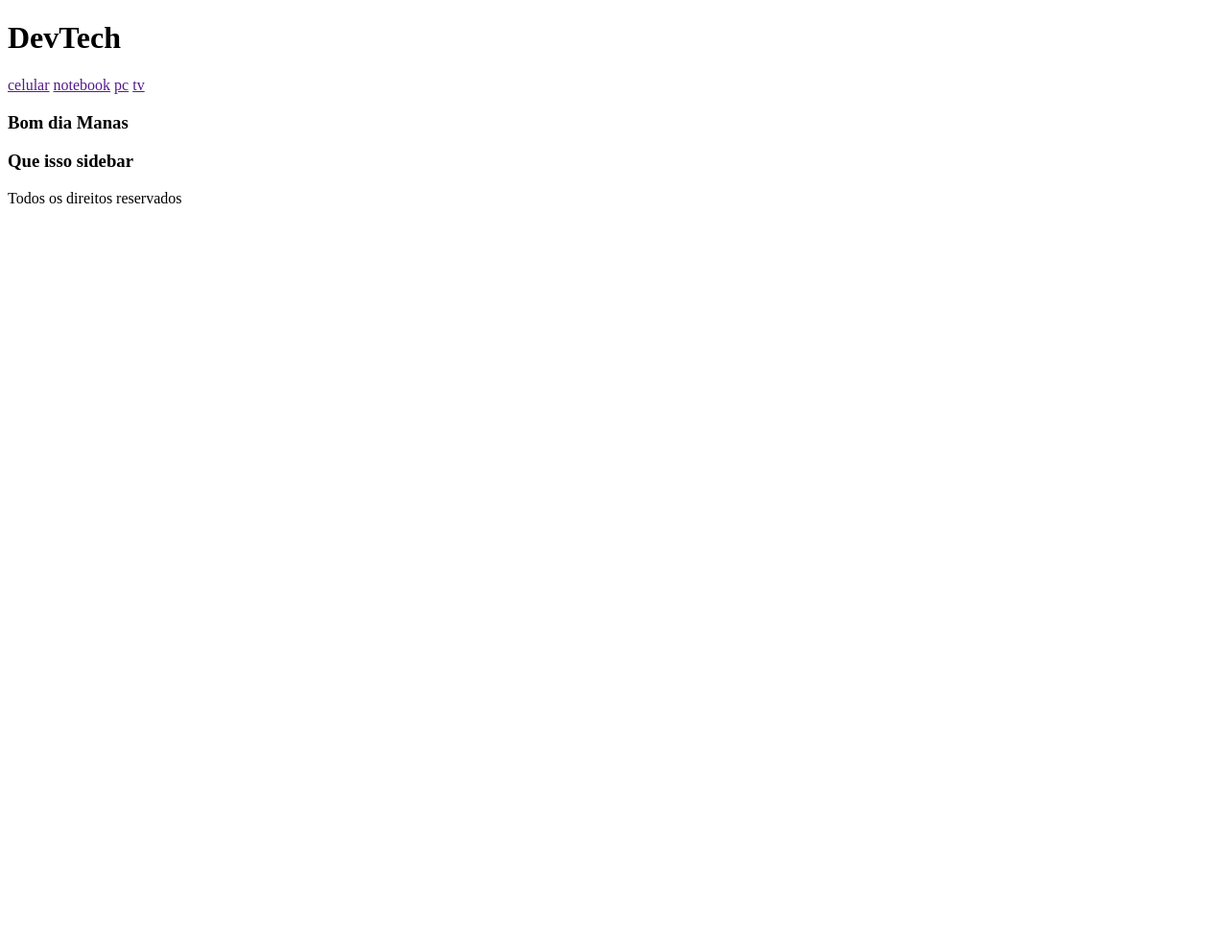
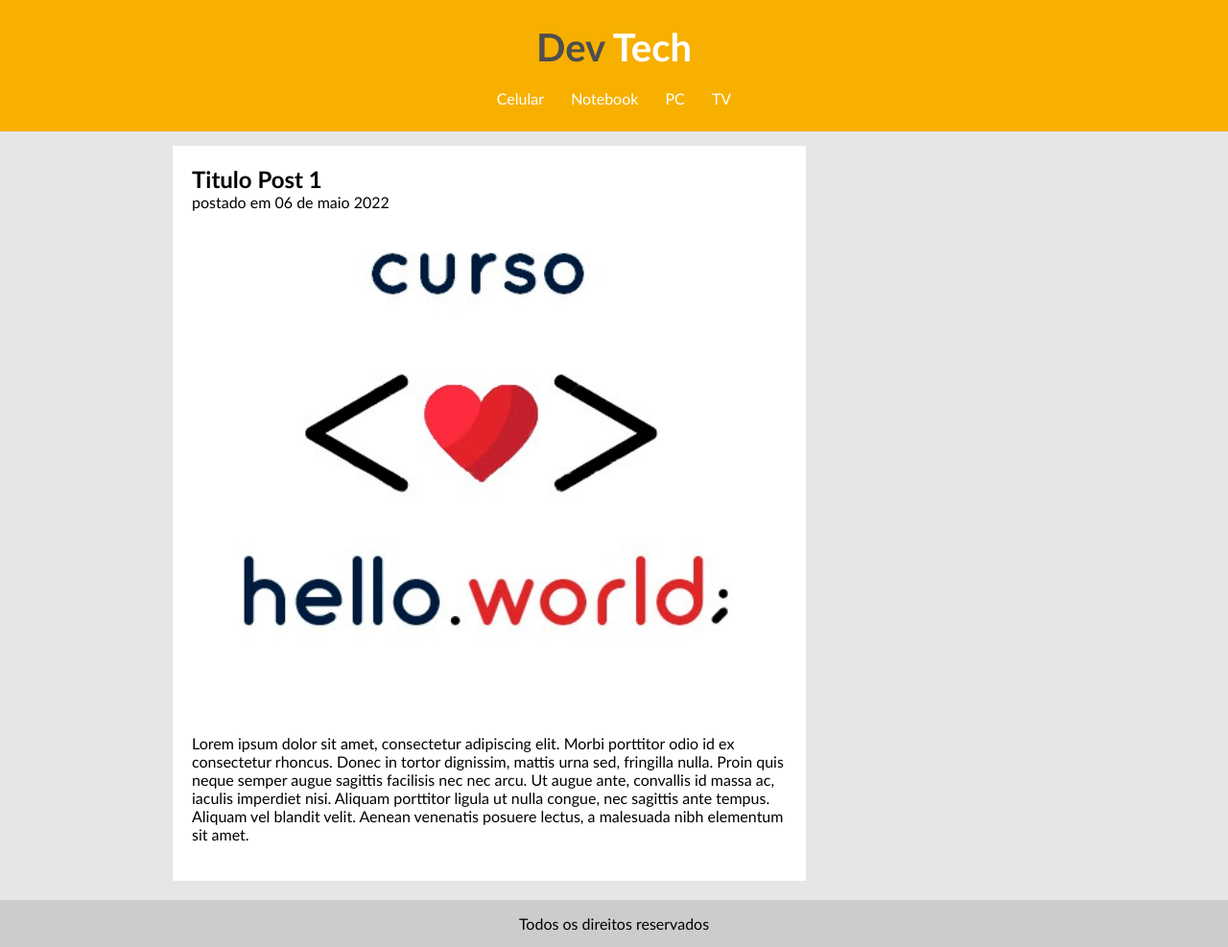
Before and after one commit to bialeca/meu1site, a plain HTML site: page index.html in a window 1280 px wide. Shown: the whole page at 96% size. Before the commit the page ends 800 px from the top, so only its background shows below. Drawn offline with Linux system fonts and the light colour scheme.

Commit message:
Add files via upload

```diff
--- a/index.html
+++ b/index.html
@@ -3,32 +3,42 @@
 	<head>
  	<title>DevTech</title>
  		<meta charset="utf-8">
- 			<link rel="sltylesheet" type="text/css" href="style.css">
+ 			<link rel="stylesheet" type="text/css" href="style.css">
 	</head>
 		<body>
 			<header>
 			 	<div id="logo">
-					<h1>Dev<span class="branco">Tech</span></h1>
+					<h1>Dev<span class="branco"> Tech </span></h1>
 				</div>
 					 <nav>
-						  <a href="">celular</a>
-						  <a href="">notebook</a>
-						  <a href="">pc</a>
-						  <a href="">tv</a>
+						  <a href="">Celular</a>
+						  <a href="">Notebook</a>
+						  <a href="">PC</a>
+						  <a href="">TV</a>
 					 </nav>
 			</header>
 						<section>
 							<div id="post">
-							<h3>
-							Bom dia Manas
-							</h3>
+								<div class="postagem">
+									<h2> Titulo Post 1 </h2>
+									<span class="dataPost">postado em 06 de maio 2022</span>
+									<img src="imagem1.jpg">
+										<p>Lorem ipsum dolor sit amet,
+										consectetur adipiscing elit. Morbi porttitor
+										odio id ex consectetur rhoncus. Donec in
+										tortor dignissim, mattis urna sed, fringilla
+										nulla. Proin quis neque semper augue
+										sagittis facilisis nec nec arcu. Ut augue
+										ante, convallis id massa ac, iaculis
+										imperdiet nisi. Aliquam porttitor ligula ut
+										nulla congue, nec sagittis ante tempus.
+										Aliquam vel blandit velit. Aenean venenatis
+										posuere lectus, a malesuada nibh
+										elementum sit amet.</p>
+										<a href="">Leia mais</a>
+								</div>
 							</div>
-
-							<div id="sidebar">
-							<h3>
-							Que isso sidebar
-							</h3>
-							</div>
+							<div id="sidebar"></div>
 
 						</section>
 					<footer>
--- a/style.css
+++ b/style.css
@@ -4,7 +4,7 @@
 }
 	body {
 	 font-size: 16px;
-	 font-family: "Trebuchet MS", Helvetica , sans-serif;
+	 font-family: "Trebuchet MS", Helvetica, sans-serif;
 	 background: #e6e6e6;
 	}
 		header {
@@ -12,7 +12,7 @@
 		 padding: 15px;
 		 text-align: center;
 		}
-			#logo, nav{
+			#logo, nav {
 			 padding: 10px;
 			 }
 				h1 {
@@ -23,36 +23,44 @@
 					 color: #fff;
 					}
 
-						li a.{
-							text-decoration: none;
+						a {
+						text-decoration: none;
 						}
-						li a:link,a:visited {
-						 color:#fff;
-						 padding: 8px 12px;
+						a:link, a:visited {
+						color:#fff;
+						padding: 8px 12px;
 						}
-						li a:hover {
-						 color:#f7b600;
-						 background:#fff;
+						a:hover {
+						color:#f7b600;
+						background:#fff;
 						}
 								section{
 								width: 920px;
 								margin: 0 auto;
+								padding: 15px;
 								}
 									#post{
 									width: 660px;
 									float: left;
-									text-align:center;
-									border: solid 5px #4e4e4e;
 									}
+
 									#sidebar{
 									width: 240px;
 									float: right;
-									text-align: center;
-									border: solid 5px #4e4e4e;
 									}
+
 								footer{
 								clear: both;
 								text-align: center;
 								background: #ccc;
 								padding: 15px;
 								}
+
+					.postagem {
+					padding: 20px;
+					margin-bottom: 20px;
+					background: white;
+					}
+								img{
+								width: 620px;
+								}
```
Also changed, not shown: imagem1.jpg (added).
